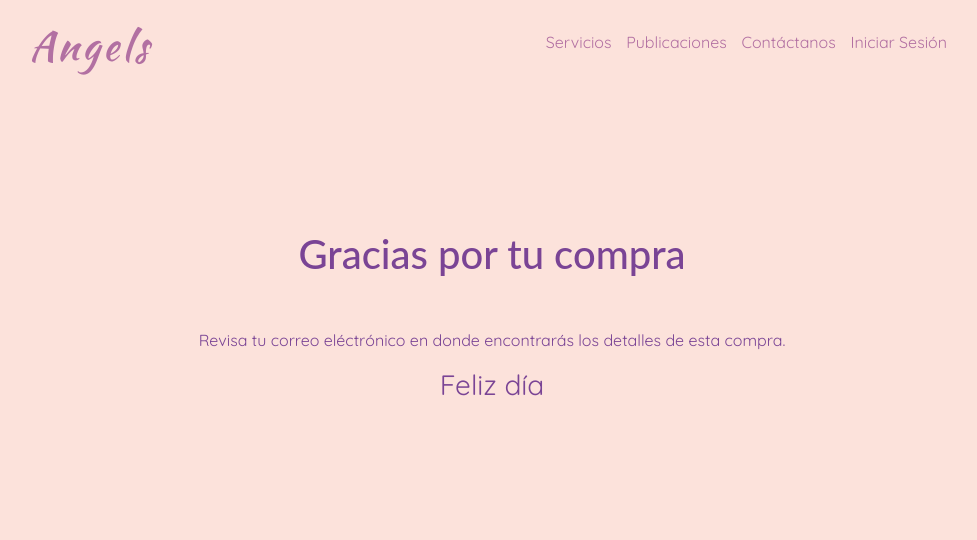
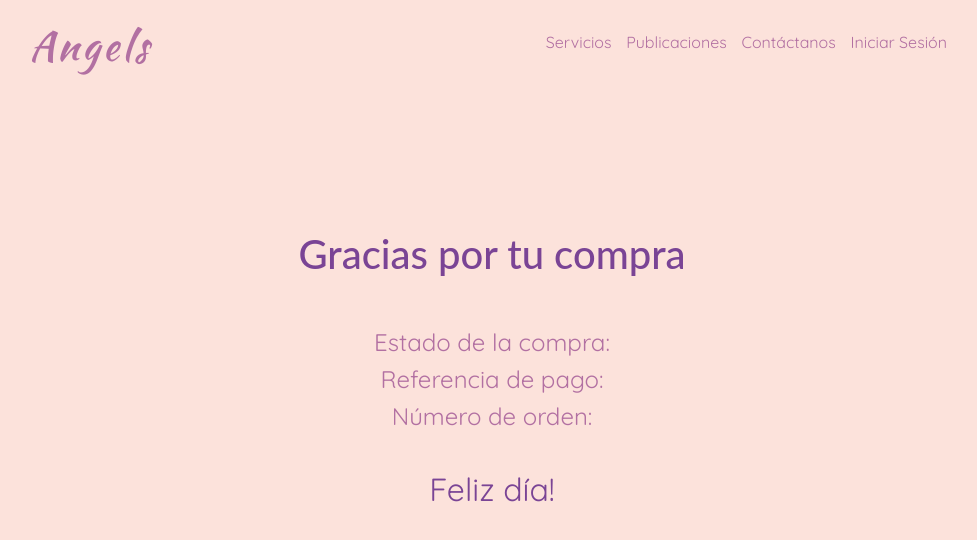
Before and after one commit to lucasvelez78/blog-vv-frontend, a React (Create React App) app: page /purchased in a window 1280 px wide. Shown: the top 540 px of the page, without its empty margins (148-1125 px from the left). Built offline with nearby package versions, Linux system fonts and the light colour scheme; no server answers; a web font is replaced by a local one.

Commit message:
get notification MP

```diff
--- a/public/styles.css
+++ b/public/styles.css
@@ -159,8 +159,9 @@ nav {
 
 .btn-logout {
   font-family: "Quicksand";
+  font-weight: 400;
   background-color: #fce2db;
-  color: #b270a2;
+  color: #7a4495;
   border-style: none;
 }
 
@@ -878,3 +879,17 @@ textarea {
   font-family: "Lato", sans-serif;
   margin: 50px auto;
 }
+
+.purchased h2 {
+  margin-top: 40px;
+}
+
+.purchased h4 {
+  color: #b270a2;
+}
+
+.detail {
+  font-family: "Lato", sans-serif;
+  font-weight: bold;
+  color: #7a4495;
+}
--- a/src/components/Product.js
+++ b/src/components/Product.js
@@ -18,13 +18,6 @@ function Product(props) {
     locale: "es-AR",
   });
 
-  // function handleChange(evt) {
-  //   const input = evt.target;
-  //   const copyUserInfo = { ...userInfo };
-  //   copyUserInfo[input.name] = input.value;
-  //   setUserInfo(copyUserInfo);
-  // }
-
   function handleClick() {
     if (log) {
       setBuy(true);
@@ -44,7 +37,12 @@ function Product(props) {
 
   function handleSubmit(evt) {
     evt.preventDefault();
-    console.log({ userInfo, user });
+    const storedUser = {
+      name: userInfo.name,
+      email: userInfo.email,
+      product: userInfo.product,
+    };
+    localStorage.setItem("storedUser", JSON.stringify(storedUser));
     axios
       .post("/purchase/create", userInfo)
       .then((response) => createCheckout(response.data.id))
@@ -65,7 +63,6 @@ function Product(props) {
                 type="text"
                 name="name"
                 defaultValue={user.name}
-                // onChange={handleChange}
               ></input>
             </label>
           </div>
@@ -77,22 +74,9 @@ function Product(props) {
                 type="text"
                 name="email"
                 defaultValue={user.email}
-                // onChange={handleChange}
               ></input>
             </label>
           </div>
-          {/* <div className="form-group">
-            <label htmlFor="confirmEmail">
-              Confirma tu email
-              <input
-                className="form-input input-email"
-                type="text"
-                name="confirmEmail"
-                value={userInfo.confirmEmail}
-                onChange={handleChange}
-              ></input>
-            </label>
-          </div> */}
           <div className="form-group">
             <label htmlFor="price">
               Precio
--- a/src/pages/purchased.js
+++ b/src/pages/purchased.js
@@ -1,12 +1,35 @@
+import { useEffect } from "react";
+import { useSearchParams } from "react-router-dom";
+import axios from "axios";
+
 function Purchased() {
+  const [searchParams] = useSearchParams();
+  const payment_id = searchParams.get("payment_id");
+  const status = searchParams.get("status");
+  const order_id = searchParams.get("merchant_order_id");
+
+  useEffect(() => {
+    const localData = JSON.parse(localStorage.getItem("storedUser"));
+    console.log(localData);
+    axios
+      .post("/purchase", localData)
+      .then((res) => console.log(res))
+      .catch((err) => console.log(err));
+  }, []);
+
   return (
     <div className="purchased">
       <h1>Gracias por tu compra</h1>
-      <p>
-        Revisa tu correo eléctrónico en donde encontrarás los detalles de esta
-        compra.{" "}
-      </p>
-      <h3>Feliz día</h3>
+      <h4>
+        Estado de la compra: <span className="detail">{status}</span>
+      </h4>
+      <h4>
+        Referencia de pago: <span className="detail">{payment_id}</span>
+      </h4>
+      <h4>
+        Número de orden: <span className="detail">{order_id}</span>
+      </h4>
+      <h2>Feliz día!</h2>
     </div>
   );
 }
```
